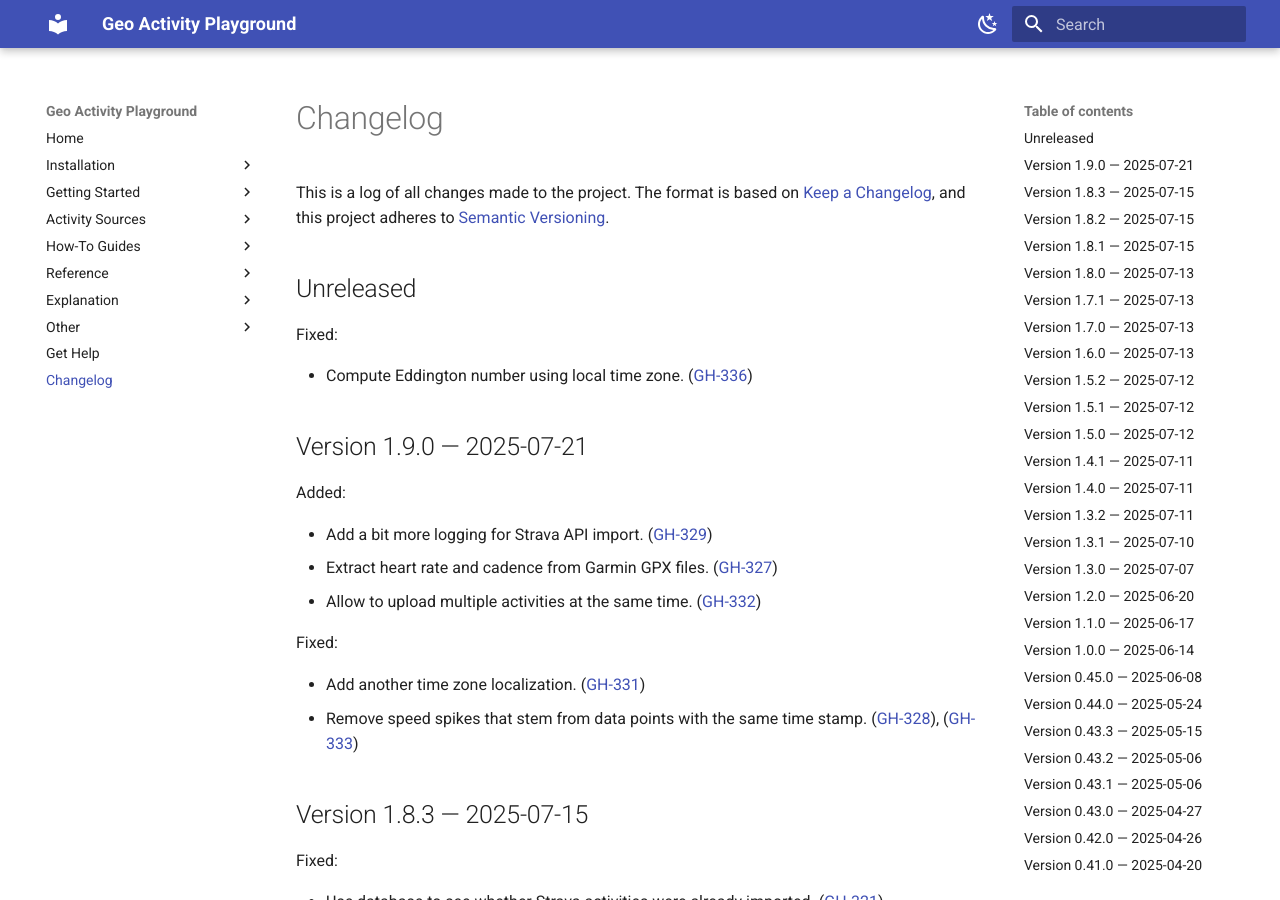
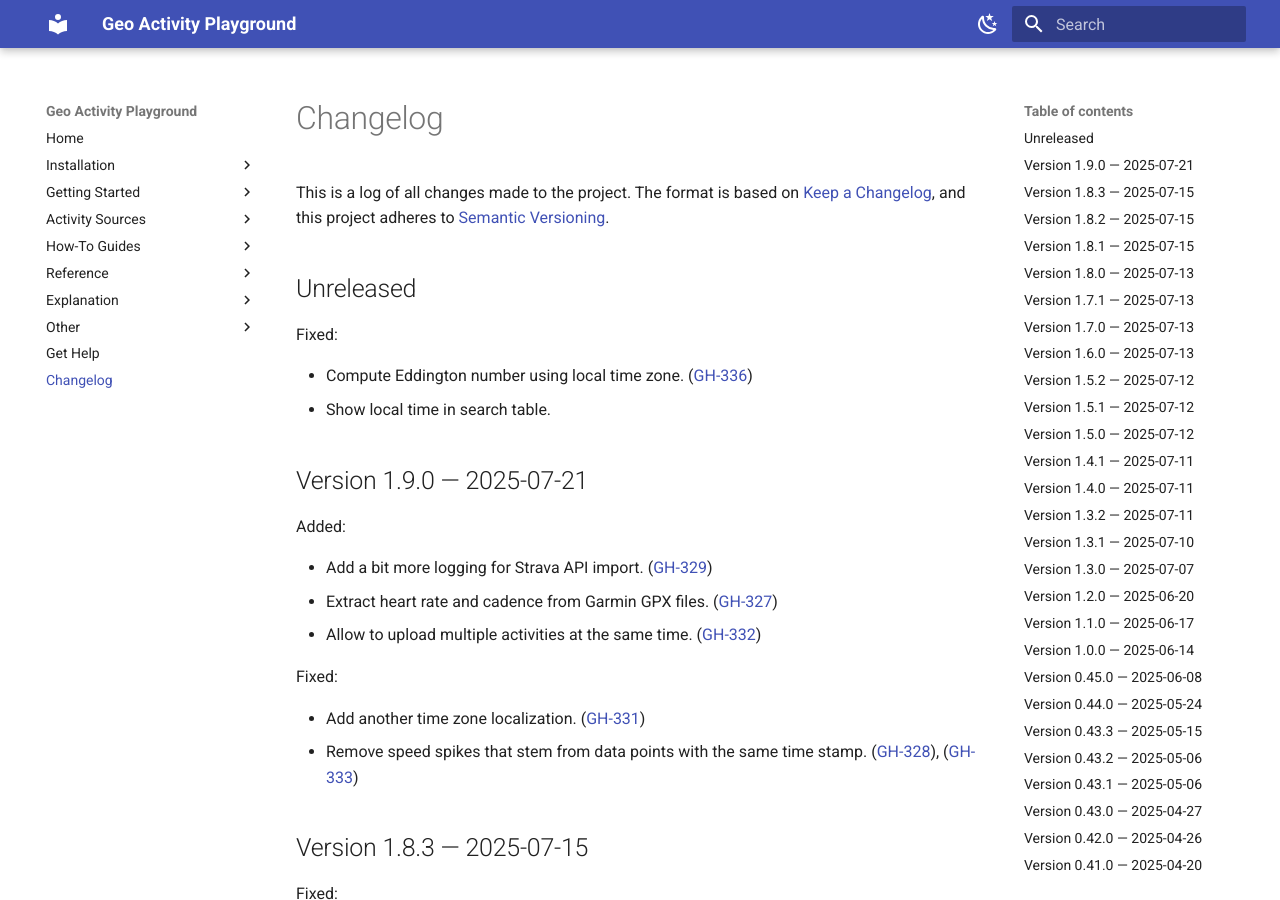
Before and after one commit to martin-ueding/geo-activity-playground, an MkDocs documentation site: the page built from docs/changelog.md, in a window 1280 px wide and 900 px high. Built offline with MkDocs 1.6.1 and Material for MkDocs 9.7.7, drawn with Linux system fonts in a browser that asks for light colours.

Commit message:
Changelog entry

```diff
--- a/docs/changelog.md
+++ b/docs/changelog.md
@@ -20,6 +20,7 @@ Types of changes
 Fixed:
 
 - Compute Eddington number using local time zone. ([GH-336](https://github.com/martin-ueding/geo-activity-playground/issues/336))
+- Show local time in search table.
 
 ## Version 1.9.0 — 2025-07-21
 
```
